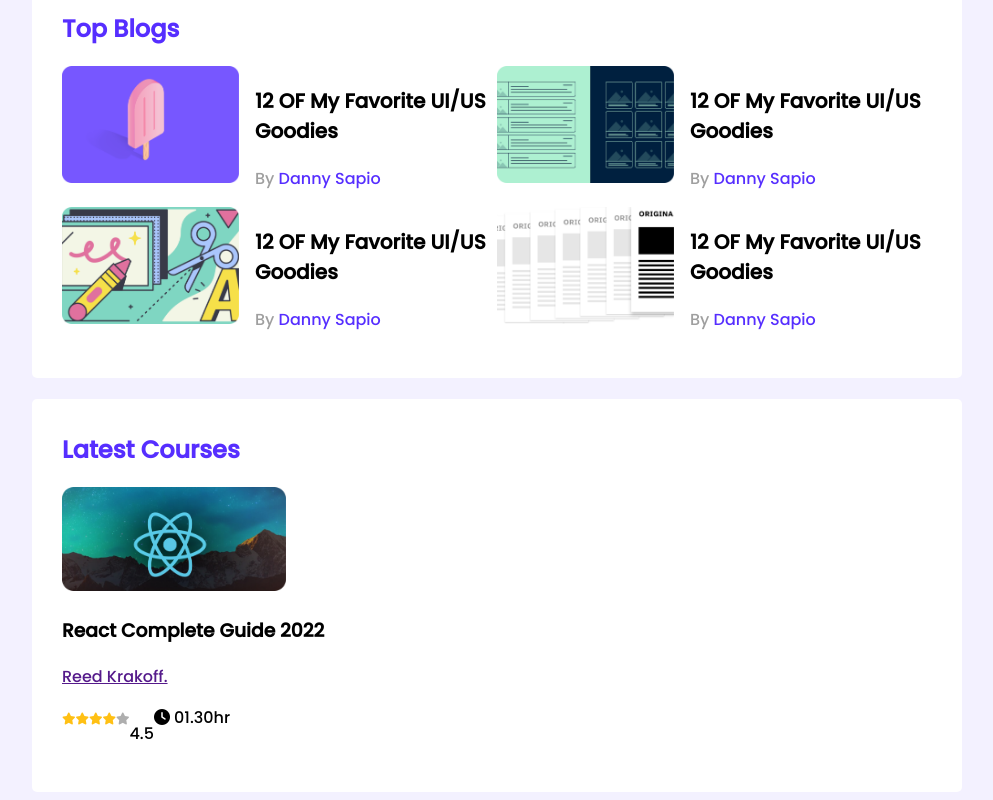
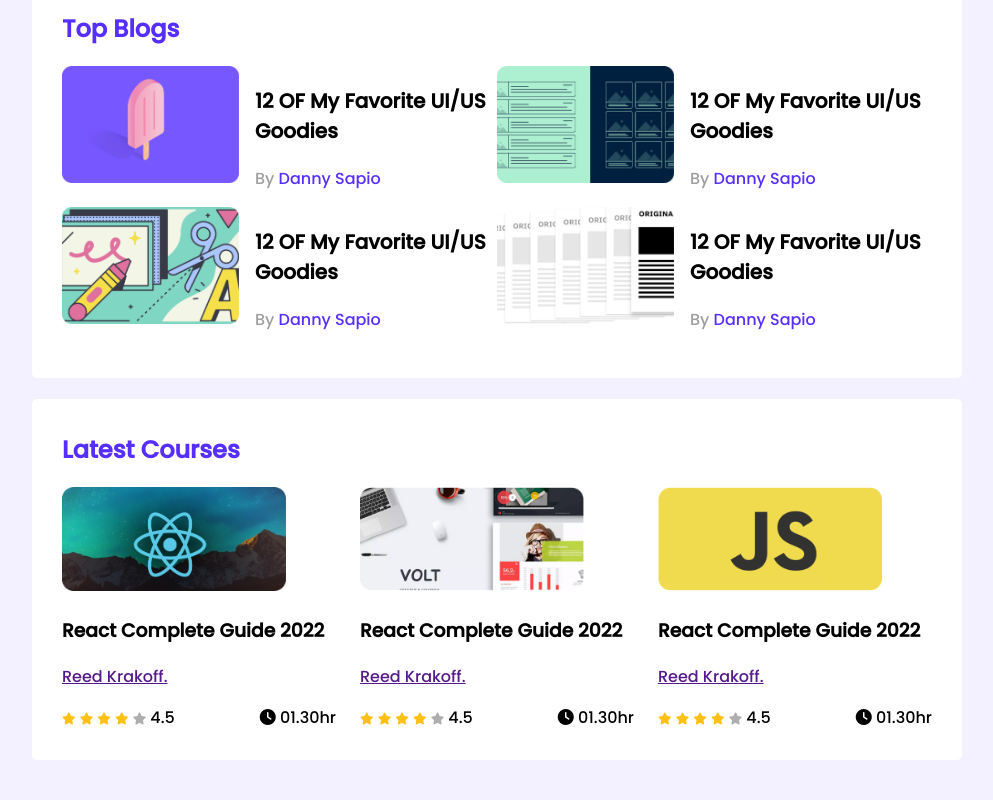
Before and after one commit to ferdaous-wahid/leader-board-css, a plain HTML site: page index.html in a window 1280 px wide. Shown: the part 321-1121 px from the top of the page, without its empty margins (143-1136 px from the left). After the commit the page ends 1089 px from the top, so only its background shows below. Drawn offline with Linux system fonts and the light colour scheme.

Commit message:
responsive done

```diff
--- a/index.html
+++ b/index.html
@@ -103,14 +103,60 @@
             <h3 class="course-title">React Complete Guide 2022</h3>
             <p class="course-author"><a href="">Reed Krakoff.</a></p>
             <div class="course-info">
-              <div class="ratings">
-                <div><i class="fa-solid fa-star filled"></i></div>
-                <div><i class="fa-solid fa-star filled"></i></div>
-                <div><i class="fa-solid fa-star filled"></i></div>
-                <div><i class="fa-solid fa-star filled"></i></div>
-                <div><i class="fa-solid fa-star empty"></i></div>
+              <div>
+                <i class="fa-solid fa-star filled"></i>
+                <i class="fa-solid fa-star filled"></i>
+                <i class="fa-solid fa-star filled"></i>
+                <i class="fa-solid fa-star filled"></i>
+                <i class="fa-solid fa-star empty"></i>
+                <span>4.5</span>
               </div>
-              <p>4.5</p>
+              <div class="course-duration">
+                <i class="fa-solid fa-clock"></i>
+                01.30hr
+              </div>
+            </div>
+          </div>
+        </div>
+        <div class="course">
+          <div class="course-banner">
+            <img src="images/courses/course-2.png" alt="">
+          </div>
+          <div class="course-detail">
+            <h3 class="course-title">React Complete Guide 2022</h3>
+            <p class="course-author"><a href="">Reed Krakoff.</a></p>
+            <div class="course-info">
+              <div>
+                <i class="fa-solid fa-star filled"></i>
+                <i class="fa-solid fa-star filled"></i>
+                <i class="fa-solid fa-star filled"></i>
+                <i class="fa-solid fa-star filled"></i>
+                <i class="fa-solid fa-star empty"></i>
+                <span>4.5</span>
+              </div>
+              <div class="course-duration">
+                <i class="fa-solid fa-clock"></i>
+                01.30hr
+              </div>
+            </div>
+          </div>
+        </div>
+        <div class="course">
+          <div class="course-banner">
+            <img src="images/courses/course-3.png" alt="">
+          </div>
+          <div class="course-detail">
+            <h3 class="course-title">React Complete Guide 2022</h3>
+            <p class="course-author"><a href="">Reed Krakoff.</a></p>
+            <div class="course-info">
+              <div>
+                <i class="fa-solid fa-star filled"></i>
+                <i class="fa-solid fa-star filled"></i>
+                <i class="fa-solid fa-star filled"></i>
+                <i class="fa-solid fa-star filled"></i>
+                <i class="fa-solid fa-star empty"></i>
+                <span>4.5</span>
+              </div>
               <div class="course-duration">
                 <i class="fa-solid fa-clock"></i>
                 01.30hr
--- a/styles/style.css
+++ b/styles/style.css
@@ -87,28 +87,72 @@ hr {
   color: #562eff;
 }
 
-.blogs{
+.blogs {
   display: grid;
   grid-template-columns: repeat(2, 1fr);
 }
 
 /* courses styles */
-.course .course-banner img{
+.courses {
+  display: grid;
+  grid-template-columns: repeat(3, 1fr);
+  grid-column-gap: 24px;
+}
+
+.course .course-banner img {
   width: 224px;
   height: 104px;
 }
-.ratings{
+
+.course-info {
   display: flex;
+  align-items: center;
+  justify-content: space-between;
 }
-.fa-star{
+
+.fa-star {
   font-size: 12px;
 }
-.fa-star.filled{
+
+.fa-star.filled {
   color: #FFC014;
 }
-.fa-star.empty{
+
+.fa-star.empty {
   color: #AEAEAE;
 }
-.course-info{
-  display: flex;
+
+/* Media queries */
+
+/* Mobile Devices */
+@media only screen and (max-width: 688px) {
+  .container {
+    width: 100%;
+  }
+
+  .players,
+  .blogs,
+  .courses {
+    grid-template-columns: repeat(1, 1fr);
+  }
+
+  .player {
+    flex-direction: column;
+  }
 }
+
+/* Tablet Devices */
+@media only screen and (min-width: 688px) and (max-width: 992px) {
+  .container {
+    width: 100%;
+  }
+
+  .players,
+  .courses {
+    grid-template-columns: repeat(2, 1fr);
+  }
+
+  .blogs {
+    grid-template-columns: repeat(1, 1fr);
+  }
+}
```
